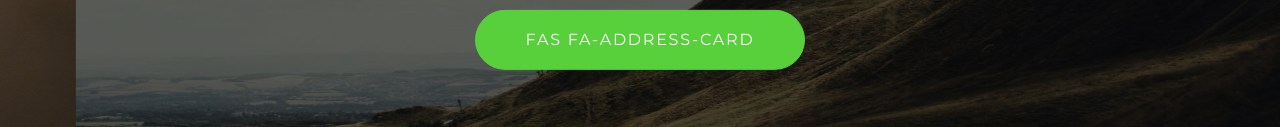
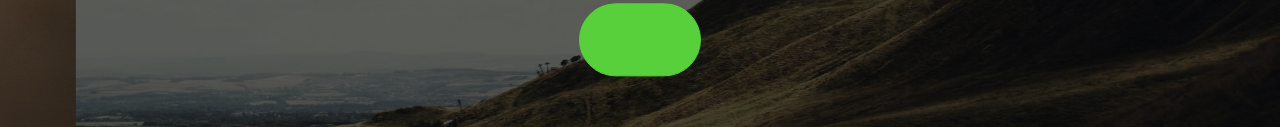
Before and after one commit to fathu054/intro, a plain HTML site: page index.html in a window 1280 px wide. Shown: the part 458-585 px from the top of the page. Drawn offline with Linux system fonts and the light colour scheme.

Commit message:
Update index.html

```diff
--- a/index.html
+++ b/index.html
@@ -39,7 +39,7 @@
                                     <div class="lds-ellipsis"><div></div><div></div><div></div><div></div></div>
 
                                     <!-- Options btn color: .btn-success | .btn-info | .btn-warning | .btn-danger | .btn-primary -->
-                                    <div class="title__action"><a href="https://fathu054.pythonanywhere.com/admin" class="btn btn-success">fas fa-address-card</a></div>
+                                    <div class="title__action"><a href="https://fathu054.pythonanywhere.com/admin" class="btn btn-success"><i style='font-size:24px' class='fas'>&#xf2bb;</i></a></div>
                                 </div>
                                 <!-- .title-01 -->
                             </div>
```
